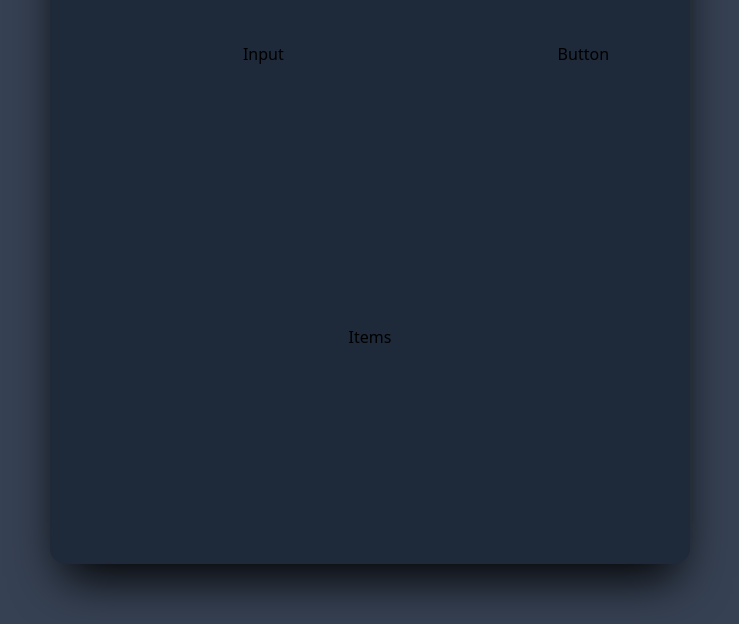
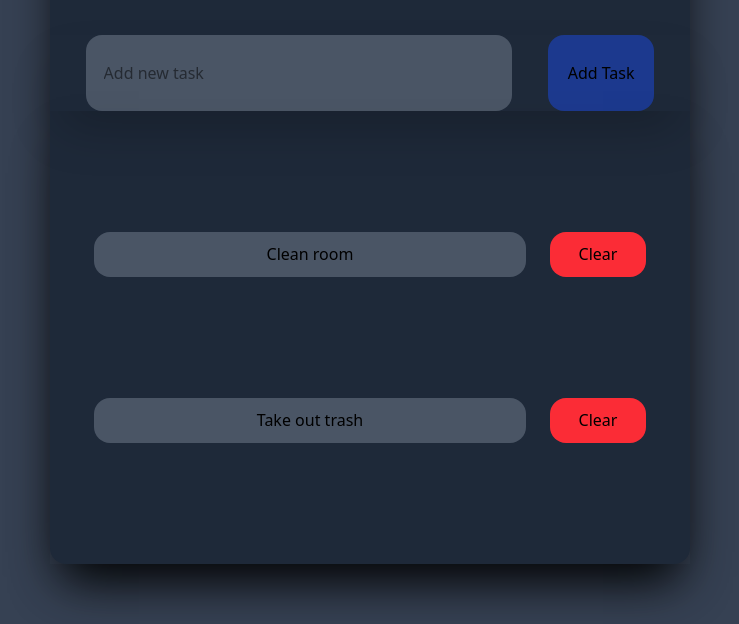
Before and after one commit to facundoduhau/To-Do-List, a website: page src/index.html in a window 1280 px wide. Shown: the part 176-800 px from the top of the page, without its empty margins (270-1009 px from the left). Drawn offline with Linux system fonts and the light colour scheme.

Commit message:
Finished body, working on JS

```diff
--- a/src/index.html
+++ b/src/index.html
@@ -10,22 +10,38 @@
     <!-- Container -->
     <div class="flex flex-col bg-gray-800 h-170 items-center shadow-black shadow-2xl rounded-2xl w-160">
         <!-- Title -->
-         <div class="h-1/6 w-full text-center flex items-center justify-center text-3xl">
+         <div class="h-2/8 w-full text-center flex items-center justify-center text-4xl text-shadow-2xl">
             Your Personal To Do List 📜
          </div>
         <!-- Input -->
-          <div class="flex h-1/6 w-full">
-            <div class="flex justify-center items-center w-2/3">
-                Input
-            </div>
-            <button class="flex justify-center items-center w-1/3">
-                Button
+          <div class="flex h-1/8 w-full justify-evenly shadow-2xl">
+            <input type="text" id="input-item" placeholder="Add new task" class="pl-4.5 outline-none bg-gray-600 rounded-2xl justify-center items-center w-2/3">
+          </input>
+            <button id="add-item" class="bg-blue-900 rounded-2xl flex justify-center items-center w-1/6 cursor-pointer">
+                Add Task
             </button>
           </div>
         <!-- List -->
-          <div class="flex justify-center items-center h-4/6 w-full">
-                Items
-          </div>
+         <div class="w-full flex h-6/8 items-center justify-center shadow-2xl">
+            <ul id="app-list" class="flex flex-col justify-evenly h-full w-9/10">
+                <div class="h-1/10 flex items-center justify-around">
+                    <div class="bg-gray-600 h-full rounded-2xl w-6/8 text-center justify-center items-center flex">
+                        Clean room
+                    </div>
+                    <button class="w-1/6 rounded-2xl bg-red-500 h-full cursor-pointer">
+                        Clear
+                    </button>
+                </div>
+                <div class="h-1/10 flex items-center justify-around">
+                    <div class="bg-gray-600 h-full rounded-2xl w-6/8 text-center justify-center items-center flex">
+                        Take out trash
+                    </div>
+                    <button class="w-1/6 rounded-2xl bg-red-500 h-full cursor-pointer">
+                        Clear
+                    </button>
+                </div>
+            </ul>
+         </div>
     </div>
 </body>
 </html>
--- a/src/script.js
+++ b/src/script.js
@@ -0,0 +1,3 @@
+const list = document.getElementById('app-list')
+const addButton = document.getElementById('add-item')
+const addInput = document.getElementById('input-item')
```
Also changed, not shown: src/output.css.
